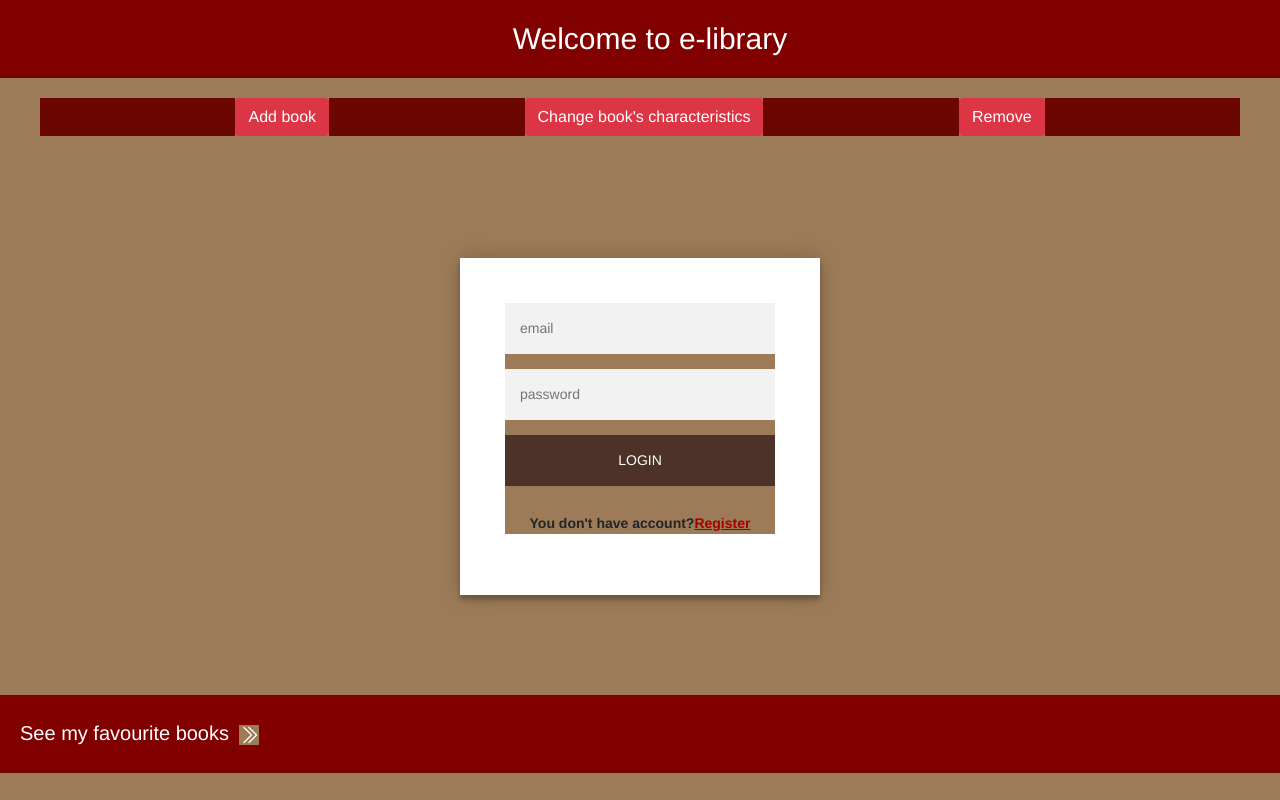
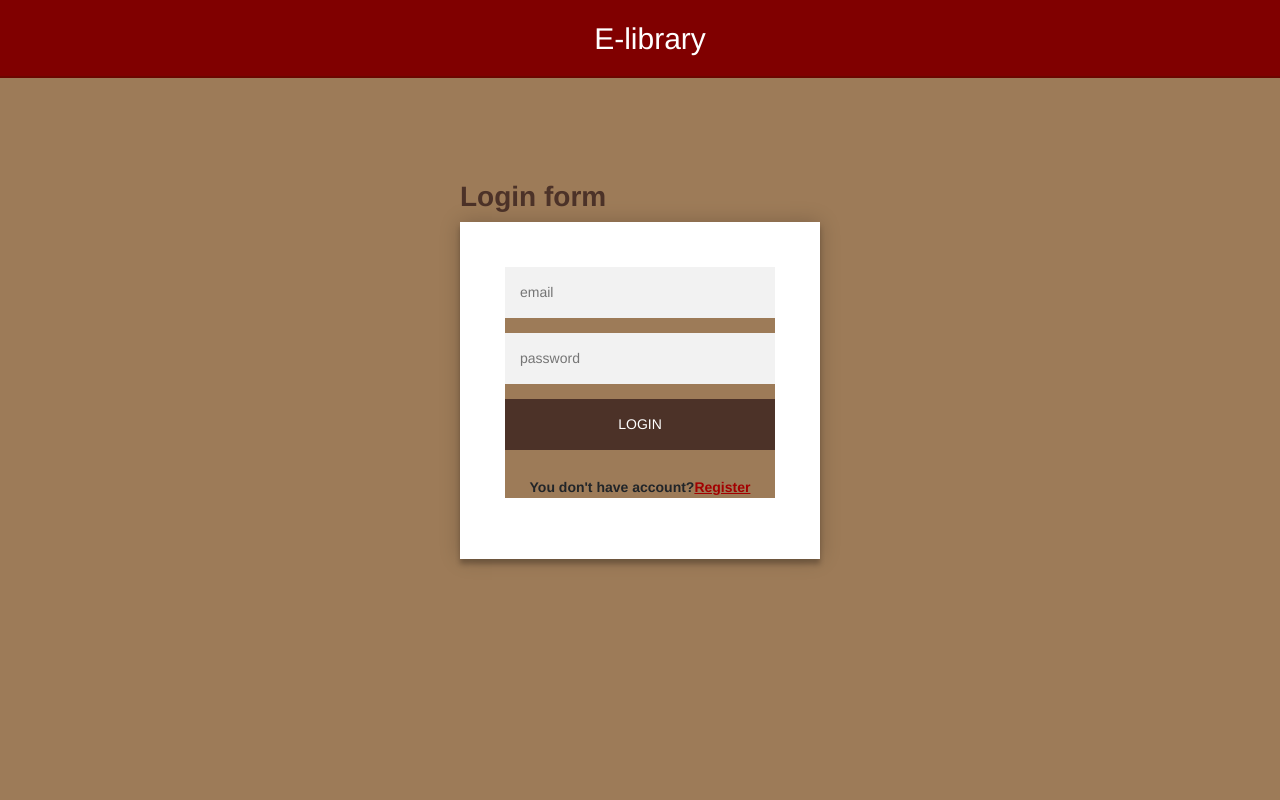
Before and after one commit to tesicka/e-library, a React (Create React App) app: page /login in a window 1280 px wide. Built offline with nearby package versions, Linux system fonts and the light colour scheme.

Commit message:
Design changes

```diff
--- a/src/App.css
+++ b/src/App.css
@@ -88,7 +88,8 @@
   font-size: 20px;
   color: #800000;
   margin-left: 45px;
-  margin-top: 10px;
+  margin-top: 30px;
+  margin-bottom: 25px;
 }
 
 .bookstore {
--- a/src/App.js
+++ b/src/App.js
@@ -11,6 +11,7 @@ import {BrowserRouter,Routes, Route} from 'react-router-dom';
 import { render } from '@testing-library/react';
 import Login from './components/Login';
 import Register from './components/Register';
+import MenuFixed from './components/MenuFixed';
 
 function App() {
 
@@ -120,17 +121,15 @@ function App() {
   return (
 
     <BrowserRouter>
-       <MenuUp></MenuUp>
+
+       <Routes>
+       <Route path='/login' element={<div><MenuFixed></MenuFixed><Login/></div>}/>
+       <Route path='/register' element={<div><MenuFixed/><Register/></div>}/>
+        <Route path='/' element={<div><MenuUp></MenuUp><Bookstore books={books} Add={likeABook}></Bookstore><MenuDown></MenuDown></div>}/>
+        <Route path='/fav' element={<div><MenuFixed></MenuFixed><Favourites books={selectedBooks} /></div>}/>
+       </Routes>
 
 
-       <Routes>
-       <Route path='/login' element={<Login/>}/>
-       <Route path='/register' element={<Register/>}/>
-        <Route path='/' element={<Bookstore books={books} Add={likeABook}></Bookstore>}/>
-        <Route path='/fav' element={<Favourites books={selectedBooks} />}/>
-       </Routes>
-
-       <MenuDown></MenuDown>
 
     </BrowserRouter>
   )
--- a/src/LoginAndRegister.css
+++ b/src/LoginAndRegister.css
@@ -2,6 +2,11 @@
     width: 360px;
     padding: 8% 0 0;
     margin: auto;
+  }
+  .login, .register{
+    text-align: left;
+    color: #4c3228;
+    font-weight: bold;
   }
   .form {
     position: relative;
--- a/src/components/Login.jsx
+++ b/src/components/Login.jsx
@@ -36,6 +36,7 @@ const Login = () => {
 
   return (
     <div class="login-page">
+    <h3 className='login'>Login form</h3>
     <div class="form">
       <form  onSubmit={handleLogin} class="login-form">
         <input type="email" placeholder="email" name="email" onInput={handleInput}/>
--- /dev/null
+++ b/src/components/MenuFixed.jsx
@@ -0,0 +1,13 @@
+import React from 'react'
+
+function MenuFixed() {
+  return (
+    <div>
+       <div className='menuUp'>
+      <div className='menuUpText'>E-library</div>
+    </div>
+    </div>
+  )
+}
+
+export default MenuFixed
--- a/src/components/Register.jsx
+++ b/src/components/Register.jsx
@@ -31,6 +31,7 @@ function Register() {
     }
   return (
     <div class="register-page">
+    <h3 className='register'>Registration form</h3>
     <div class="form">
       <form onSubmit={handleRegister} class="register-form">
       <input type="text" placeholder="name and surname" name="name" onInput={handleInput}/>
```
